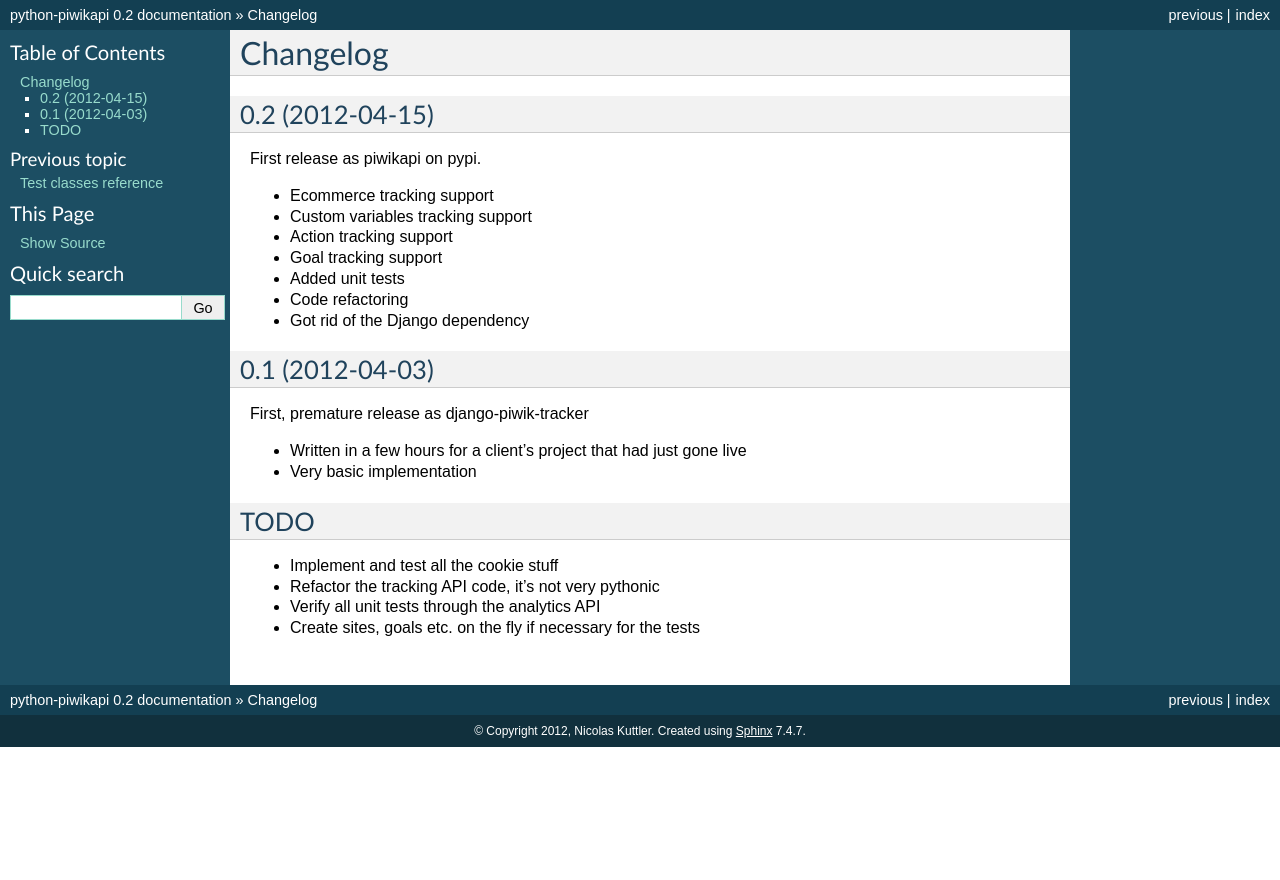
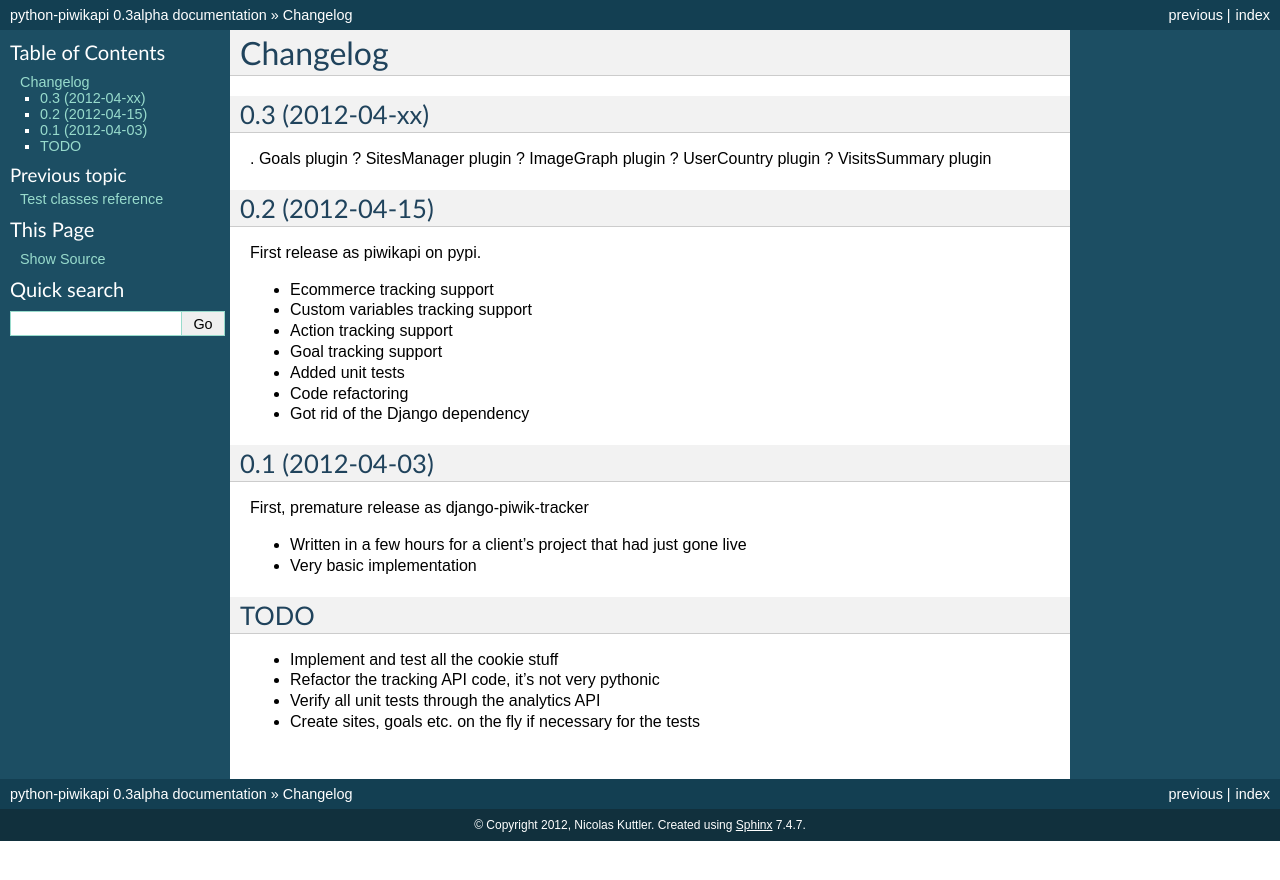
Before and after one commit to matomo-org/piwik-python-api, a Sphinx documentation site: the page built from doc/changelog.rst, in a window 1280 px wide. Shown: the top 880 px of the page. Built offline with Sphinx 7.4.7, drawn with Linux system fonts in a browser that asks for light colours.

Commit message:
Add plugin documentation

```diff
--- a/doc/changelog.rst
+++ b/doc/changelog.rst
@@ -1,5 +1,14 @@
 Changelog
 =========
+
+0.3 (2012-04-xx)
+----------------
+
+. Goals plugin
+? SitesManager plugin
+? ImageGraph plugin
+? UserCountry plugin
+? VisitsSummary plugin
 
 0.2 (2012-04-15)
 ----------------
--- a/doc/conf.py
+++ b/doc/conf.py
@@ -56,9 +56,9 @@ copyright = u'2012, Nicolas Kuttler'
 # built documents.
 #
 # The short X.Y version.
-version = '0.2'
+version = '0.3'
 # The full version, including alpha/beta/rc tags.
-release = '0.2'
+release = version + 'alpha'
 
 # The language for content autogenerated by Sphinx. Refer to documentation
 # for a list of supported languages.
--- a/doc/index.rst
+++ b/doc/index.rst
@@ -20,6 +20,7 @@ Contents:
    tracking_reference
    analytics_usage
    analytics_reference
+   plugins_reference
    hacking
    hacking_reference
    changelog
```
Also changed, not shown: doc/hacking_reference.rst (+9 -9 lines), doc/plugins_reference.rst (added, +10 -0 lines).
